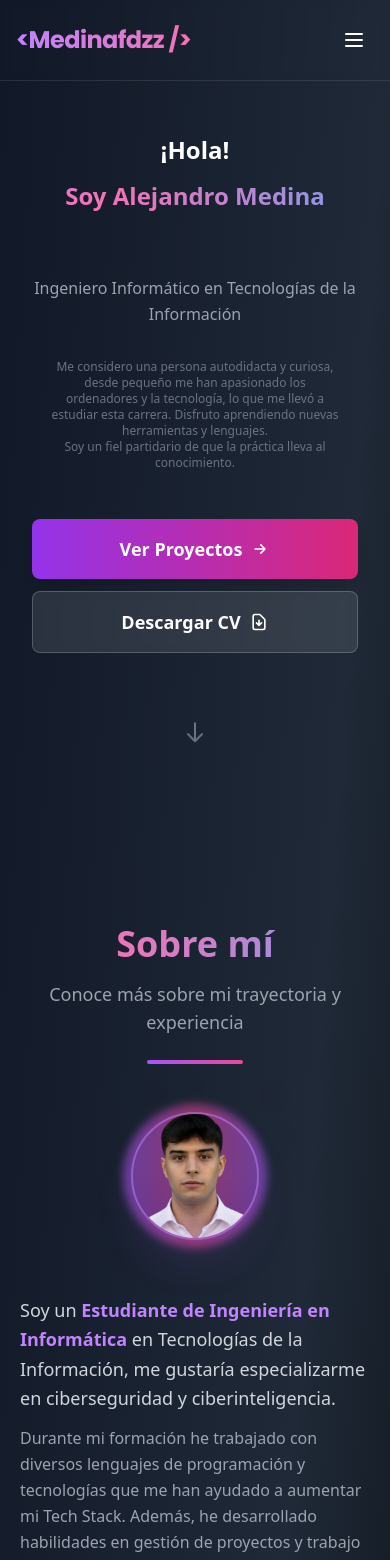
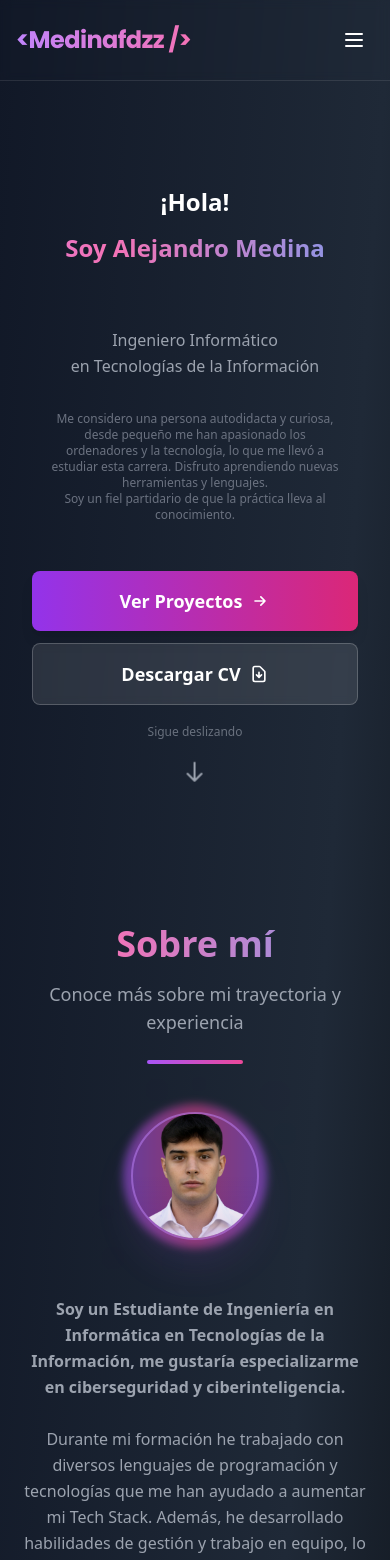
Before and after one commit to medinafdzz/Portfolio, a React (Vite) app: page / in a window 390 px wide. Shown: the top 1560 px of the page. Built offline with nearby package versions, Linux system fonts and the light colour scheme.

Commit message:
Cambios en la interfaz para hacerla mas intuitiva

```diff
--- a/src/components/About.jsx
+++ b/src/components/About.jsx
@@ -68,13 +68,15 @@ function About() {
         {/* Contenido con mejor espaciado */}
         <div className="space-y-3 md:space-y-5 px-1 xs:px-4">
           <div className="space-y-3">
-            <p className="text-gray-300 text-lg leading-relaxed">
-              Soy un <span className="text-purple-400 font-semibold">Estudiante de Ingeniería en Informática</span> en Tecnologías de la Información,
-              me gustaría especializarme en ciberseguridad y ciberinteligencia.
-            </p>
-            <p className="text-gray-400 leading-relaxed">
-              Durante mi formación he trabajado con diversos lenguajes de programación y tecnologías que me han
-              ayudado a aumentar mi Tech Stack. Además, he desarrollado habilidades en gestión de proyectos y trabajo en equipo,
+            <p className="text-center md:text-left text-gray-400 leading-relaxed">
+              <span className="font-bold">
+                Soy un Estudiante de Ingeniería en Informática en Tecnologías de la Información,
+                me gustaría especializarme en ciberseguridad y ciberinteligencia.
+              </span>
+              <br /><br />
+              Durante mi formación he trabajado con diversos lenguajes de programación y tecnologías
+              que me han ayudado a aumentar mi Tech Stack.
+              Además, he desarrollado habilidades de gestión y trabajo en equipo,
               lo que me permite adaptarme rápidamente a los diferentes entornos laborales.
             </p>
           </div>
--- a/src/components/Info.jsx
+++ b/src/components/Info.jsx
@@ -75,7 +75,7 @@ function Info() {
 
       {/* Subtítulo con mejor escalado */}
       <p className="text-base xs:text-lg sm:text-xl md:text-2xl text-gray-400 max-w-2xl mx-auto leading-relaxed">
-        Ingeniero Informático en Tecnologías de la Información
+        Ingeniero Informático <br />en Tecnologías de la Información
       </p>
 
       {/* Descripción con mejor espaciado en móviles */}
@@ -114,9 +114,20 @@ function Info() {
       </div>
 
       {/* Indicador de scroll */}
-      <div className="pt-12 animate-bounce">
-        <svg className="w-6 h-6 mx-auto text-gray-500" fill="none" stroke="currentColor" viewBox="0 0 24 24">
-          <path strokeLinecap="round" strokeLinejoin="round" strokeWidth={2} d="M19 14l-7 7m0 0l-7-7m7 7V3" />
+      <div className="absolute bottom-14 left-1/2 transform -translate-x-1/2 flex flex-col items-center gap-6">
+        <p className="text-xs sm:text-sm text-gray-400 animate-pulse">
+          Sigue deslizando
+        </p>
+        <svg
+          className="w-6 h-6 text-gray-400 animate-bounce"
+          fill="none"
+          strokeLinecap="round"
+          strokeLinejoin="round"
+          strokeWidth="2"
+          viewBox="0 0 24 24"
+          stroke="currentColor"
+        >
+          <path d="M19 14l-7 7m0 0l-7-7m7 7V3"></path>
         </svg>
       </div>
     </div>
```
